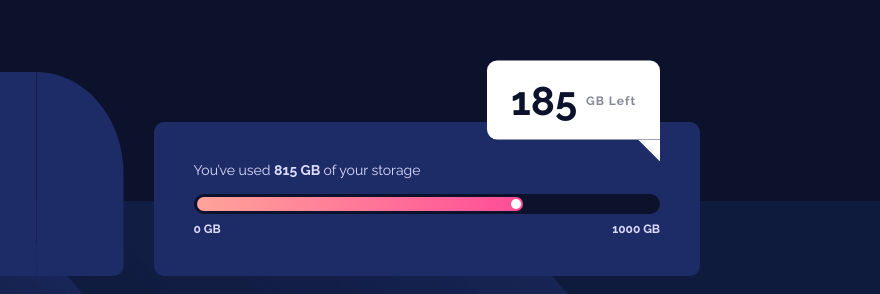
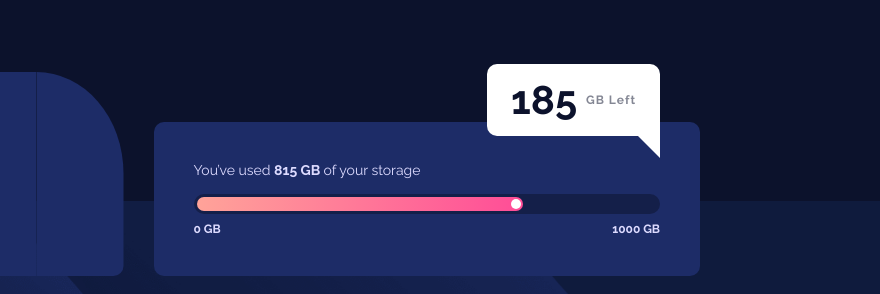
Before and after one commit to developer-ruben/Fylo-data-storage-component, a plain HTML site: page index.html in a window 1280 px wide. Shown: the part 226-520 px from the top of the page, 400-1280 px from the left. Drawn offline with Linux system fonts and the light colour scheme.

Commit message:
minor style adjustments

```diff
--- a/style.css
+++ b/style.css
@@ -9,6 +9,8 @@
   --color-neutral-grayish-blue: hsl(229, 7%, 55%);
   --color-neutral-dark-blue: hsl(228, 56%, 26%);
   --color-neutral-very-dark-blue: hsl(229, 57%, 11%);
+  --color-neutral-very-dark-blue-transparent: hsla(229, 57%, 11%, 0.5);
+
   --color-neutral-white: hsl(0, 0%, 100%);
   --font-family: "Raleway", sans-serif;
   --font-size: 1.4rem;
@@ -146,6 +148,7 @@ body {
   background-color: var(--color-neutral-white);
   border-radius: 1rem 1rem 0 1rem;
   font-size: 4rem;
+  line-height: 1;
   font-weight: 700;
   color: var(--color-neutral-very-dark-blue);
 }
@@ -182,7 +185,7 @@ body {
   align-items: center;
   width: 100%;
   height: 20px;
-  background-color: var(--color-neutral-very-dark-blue);
+  background-color: var(--color-neutral-very-dark-blue-transparent);
   border-radius: 1rem;
 }
 
```
